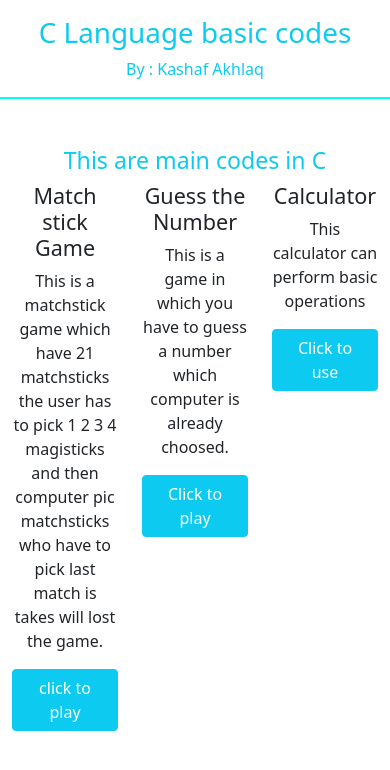
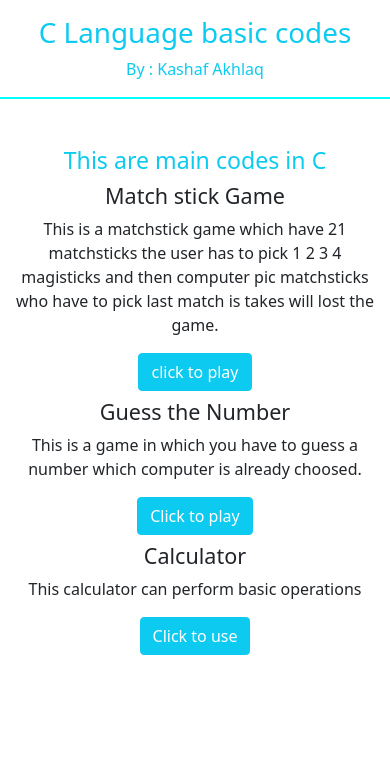
Before and after one commit to Kashaf25119/C_language, a plain HTML site: page index.html in a window 390 px wide. Drawn offline with nearby package versions, Linux system fonts and the light colour scheme.

Commit message:
Update index.html

```diff
--- a/index.html
+++ b/index.html
@@ -22,21 +22,21 @@
     <div class="container text-center my-5">
         <h3 class="text-center text-info">This are main codes in C</h3>
         <div class="row">
-            <div class="col col-sm-12 mb-2">
+            <div class="col-sm-12 mb-2">
                     <h4>Match stick Game</h4>
                     <p>This is a matchstick game which have 21 matchsticks the user has to pick 1 2 3 4 magisticks and then computer pic matchsticks who have to pick last match is takes will lost the game.</p>
                     <button class="btn btn-info" >
                         <a href="match.c" class="text-white click">click to play</a>
                     </button>
             </div>
-            <div class="col col-sm-12 mb-2">
+            <div class="col-sm-12 mb-2">
                 <h4>Guess the Number</h4>
                 <p>This is a game in which you have to guess a number which computer is already choosed.</p>
                <button class="btn btn-info" >
                    <a href="Guess.c" class="text-white click">Click to play</a>
                </button>
             </div>
-            <div class="col col-sm-12 mb-2">
+            <div class="col-sm-12 mb-2">
                 <h4>Calculator</h4>
                 <p>This calculator can perform basic operations</p>
                 <button class="btn btn-info" >
```
